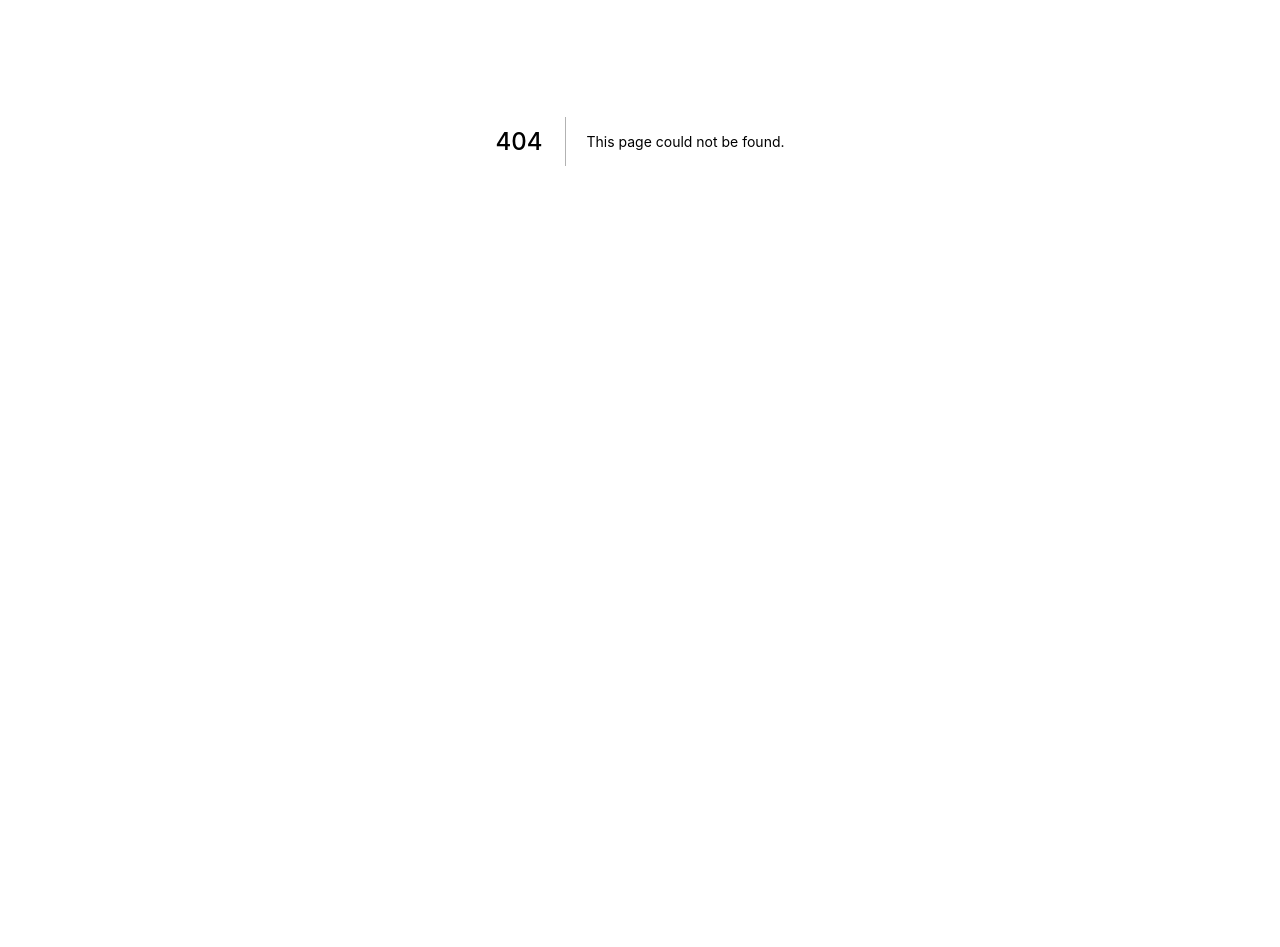
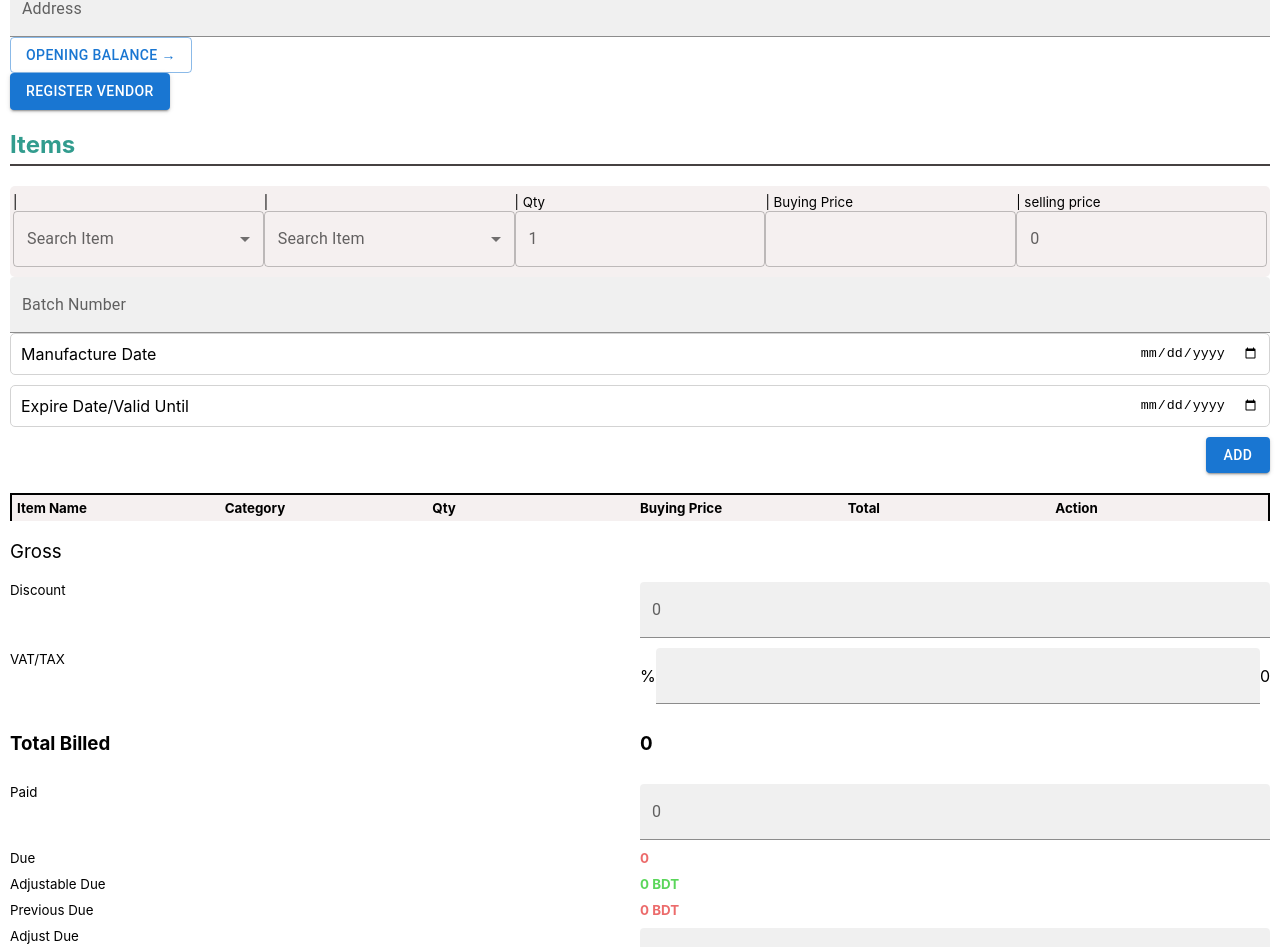
Before and after one commit to BDEMR/bdemr-clinic-app-demo, a Next.js app: page /expense in a window 1280 px wide. Before the commit this address had no page. Shown: the part 259-1206 px from the top of the page. Before the commit the page ends 800 px from the top, so only its background shows below. Built offline with nearby package versions, Linux system fonts and the light colour scheme.

Commit message:
finished

```diff
--- /dev/null
+++ b/pages/expense.js
@@ -0,0 +1,156 @@
+import { Button, FormControl, InputLabel, MenuItem, TextField } from '@mui/material';
+import styles from "../styles/Home.module.css";
+import Select from '@mui/material/Select';
+// import { AdapterDayjs } from '@mui/x-date-pickers/AdapterDayjs';
+// import { LocalizationProvider } from '@mui/x-date-pickers/LocalizationProvider';
+// import { DatePicker } from '@mui/x-date-pickers/DatePicker';
+
+
+const expense = () => {
+
+    return (
+        <div className={styles.input_container}>
+            <section >
+                <h1 className={styles.vendorText}>Vendor Information</h1>
+
+                <div className={styles.hr}></div>
+
+                <TextField variant="filled" className={styles.input_field} fullWidth label="Phone Number" id="fullWidth" />
+
+                <div className={styles.GENERATE_NUMBER_Div}>
+                    <div><p>No Phone Number?</p></div>
+                    <div><Button className={styles.GENERATE_NUMBER_button} variant="contained">GENERATE NUMBER</Button></div>
+                </div>
+                <TextField variant="filled" className={styles.input_field} fullWidth label="Name" id="fullWidth" />
+                <TextField variant="filled" className={styles.input_field} fullWidth label="Address" id="fullWidth" />
+                <div>
+                    <Button className={styles.OPENING_BALANCE_BUTTON} variant="outlined">OPENING BALANCE  &rarr;</Button>
+                </div>
+                <div><Button className={styles.REGISTER_VENDOR_BUTTON} variant="contained">REGISTER VENDOR</Button></div>
+
+
+
+            </section>
+            <section>
+                <h1 className={styles.vendorText}>Items</h1>
+                <div className={styles.hr}></div>
+
+                <div className={styles.item_first_row}>
+                    {/* first row  */}
+                    <div className={styles.first_row_under_item}>
+                        <div>  <small>|</small> </div>
+                        <div> <small>|</small></div>
+                        <div><small>| Qty</small></div>
+                        <div> <small>| Buying Price</small></div>
+                        <div> <small>| selling price </small></div>
+                    </div>
+
+                    {/* second row  */}
+                    <div className={styles.first_row_under_item}>
+                        <div >
+                            <FormControl fullWidth>
+                                <InputLabel id="demo-simple-select-label">Search Item</InputLabel>
+                                <Select
+                                    labelId="demo-simple-select-label"
+                                    id="demo-simple-select"
+                                    label="Search Item"
+                                >
+                                    <MenuItem value={10}>Teacher</MenuItem>
+                                    <MenuItem value={20}>Student</MenuItem>
+                                    <MenuItem value={30}>Doctor</MenuItem>
+                                </Select>
+                            </FormControl>
+                        </div>
+                        <div>
+                            <FormControl fullWidth>
+                                <InputLabel id="demo-simple-select-label">Search Item</InputLabel>
+                                <Select
+                                    labelId="demo-simple-select-label"
+                                    id="demo-simple-select"
+                                    label="Search Item"
+                                >
+                                    <MenuItem value={10}>Teacher</MenuItem>
+                                    <MenuItem value={20}>Student</MenuItem>
+                                    <MenuItem value={30}>Doctor</MenuItem>
+                                </Select>
+                            </FormControl>
+                        </div>
+                        <div><TextField fullWidth label="1" id="fullWidth" /></div>
+                        <div><TextField fullWidth id="fullWidth" /></div>
+                        <div><TextField fullWidth label="0" id="fullWidth" /></div>
+                    </div>
+
+                </div>
+                <TextField variant="filled" className={styles.input_field} fullWidth label="Batch Number" id="fullWidth" />
+
+
+                <div className={styles.date_input}><label htmlFor="Batch">Manufacture Date</label> <input type="date" name="Batch" id="Batch" /></div>
+
+
+                <div className={styles.date_input}><label htmlFor="Expire Date">Expire Date/Valid Until</label> <input type="date" name="Expire Date" id="Expire Date" /></div>
+
+               <div className={styles.ADD_button}>
+               <Button  variant="contained">ADD</Button>
+               </div>
+
+            </section>
+
+            <section>
+                <div className={styles.table}>
+                   <small>Item Name</small>
+                   <small>Category</small>
+                   <small>Qty</small>
+                   <small>Buying Price</small>
+                   <small>Total</small>
+                   <small>Action</small>
+                </div>
+                <h3 className={styles.Gross}>Gross</h3>
+                <div className={styles.discount}>
+                    <small>Discount</small>
+                    <TextField variant="filled" className={styles.input_field} fullWidth label="0" id="fullWidth" />
+                </div>
+                <div className={styles.discount}>
+                    <div>
+                    <small>VAT/TAX</small>
+                    </div>
+                    <div  className={styles.VAT_TAX}>
+                        <p>%</p>
+                        <TextField variant="filled" className={styles.input_field} fullWidth label="" id="fullWidth" />
+                       <p>0</p>
+                    </div>
+                </div>
+                <div className={styles.discount}>
+                    <h3>Total Billed</h3>
+                    <h3>0</h3>
+                </div>
+                <div className={styles.discount}>
+                    <small>Paid</small>
+                    <TextField variant="filled" className={styles.input_field} fullWidth label="0" id="fullWidth" />
+                </div>
+                <div className={styles.discount}>
+                    <small>Due</small>
+                    <small  className={styles.Previous_Due}>0</small>
+                </div>
+                <div className={styles.discount}>
+                    <small>Adjustable Due</small>
+                    <small className={styles.Adjustable_Due} >0 BDT</small>
+                </div>
+                <div className={styles.discount}>
+                    <small>Previous Due</small>
+                    <small  className={styles.Previous_Due}>0 BDT</small>
+                </div>
+                <div className={styles.discount}>
+                    <small>Adjust Due</small>
+                    <TextField variant="filled" className={styles.input_field} fullWidth label="0" id="fullWidth" />
+                </div>
+                <div className={styles.discount}>
+                    <small>Discount</small>
+                    <div className={styles.date_input}><label htmlFor="Select" >Select Date</label> <input  type="date" name="Select" id="Select" /></div>
+                </div>
+            </section>
+
+        </div>
+    );
+};
+
+export default expense;
--- a/styles/Home.module.css
+++ b/styles/Home.module.css
@@ -1,3 +1,133 @@
+.input_field {
+  /* box-shadow: 2px 2px 2px 2px gray; */
+  margin: 10px 0px 10px 0px;
+
+}
+
+.input_container {
+  margin: 10px;
+}
+
+.vendorText {
+  color: rgba(4, 134, 117, 0.815);
+}
+
+.hr {
+  height: 2px;
+  background-color: rgb(70, 65, 65);
+  margin-bottom: 20px;
+  margin-top: -15px;
+}
+
+.GENERATE_NUMBER_Div {
+  display: flex;
+  align-items: center;
+  justify-content: end;
+}
+
+.GENERATE_NUMBER_button {
+  margin-left: 5px;
+
+}
+
+.OPENING_BALANCE_BUTTON {
+  color: black;
+  margin-bottom: 5px;
+  background-color: rgba(184, 236, 229, 0.815);
+}
+
+.REGISTER_VENDOR_BUTTON {
+  background-color: rgba(4, 134, 117, 0.815);
+}
+
+.item_first_row {
+  background-color: rgb(245, 240, 240);
+  border-radius: 5px;
+  padding: 5px 3px 10px 3px;
+}
+
+.first_row_under_item {
+  display: grid;
+  grid-template-columns: repeat(5, 1fr);
+}
+
+.date_input {
+  display: flex;
+  justify-content: space-between;
+  border: 1px solid lightgray;
+  border-radius: 5px;
+  padding: 10px;
+  margin-bottom: 10px;
+}
+
+.date_input input {
+  border: none;
+}
+
+.ADD_button {
+  display: flex;
+  justify-content: end;
+  margin-bottom: 20px;
+}
+
+.table {
+  background-color: rgb(245, 240, 240);
+  border-top: 2px solid black;
+  border-left:  2px solid black;
+  border-right:  2px solid black;
+  display: grid;
+  grid-template-columns: repeat(6, 1fr);
+  padding: 5px;
+  font-weight: bold;
+}
+.discount{
+  display: grid;
+  margin-bottom: 10px;
+
+  grid-template-columns: repeat(2,1fr);
+}
+.VAT_TAX{
+  display: flex;
+  align-items: center;
+
+}
+.Gross{
+  font-weight: 400;
+}
+.Previous_Due{
+  font-weight: bold;
+  color: rgb(236, 107, 107);
+}
+.Adjustable_Due{
+  font-weight: bold;
+  color: rgb(90, 214, 90);
+}
+
+
+
+
+
+
+
+
+
+
+
+
+
+
+
+
+
+
+
+
+
+
+
+
+
+
 .container {
   padding: 0 2rem;
 }
@@ -116,13 +246,16 @@
 }
 
 @media (prefers-color-scheme: dark) {
+
   .card,
   .footer {
     border-color: #222;
   }
+
   .code {
     background: #111;
   }
+
   .logo img {
     filter: invert(1);
   }
```
Also changed, not shown: package.json (+10 -1 lines), pages/VendorInformation.js (added, +12 -0 lines), styles/expense.css (added), 2 other files (tests, documents, lock files or other folders).
